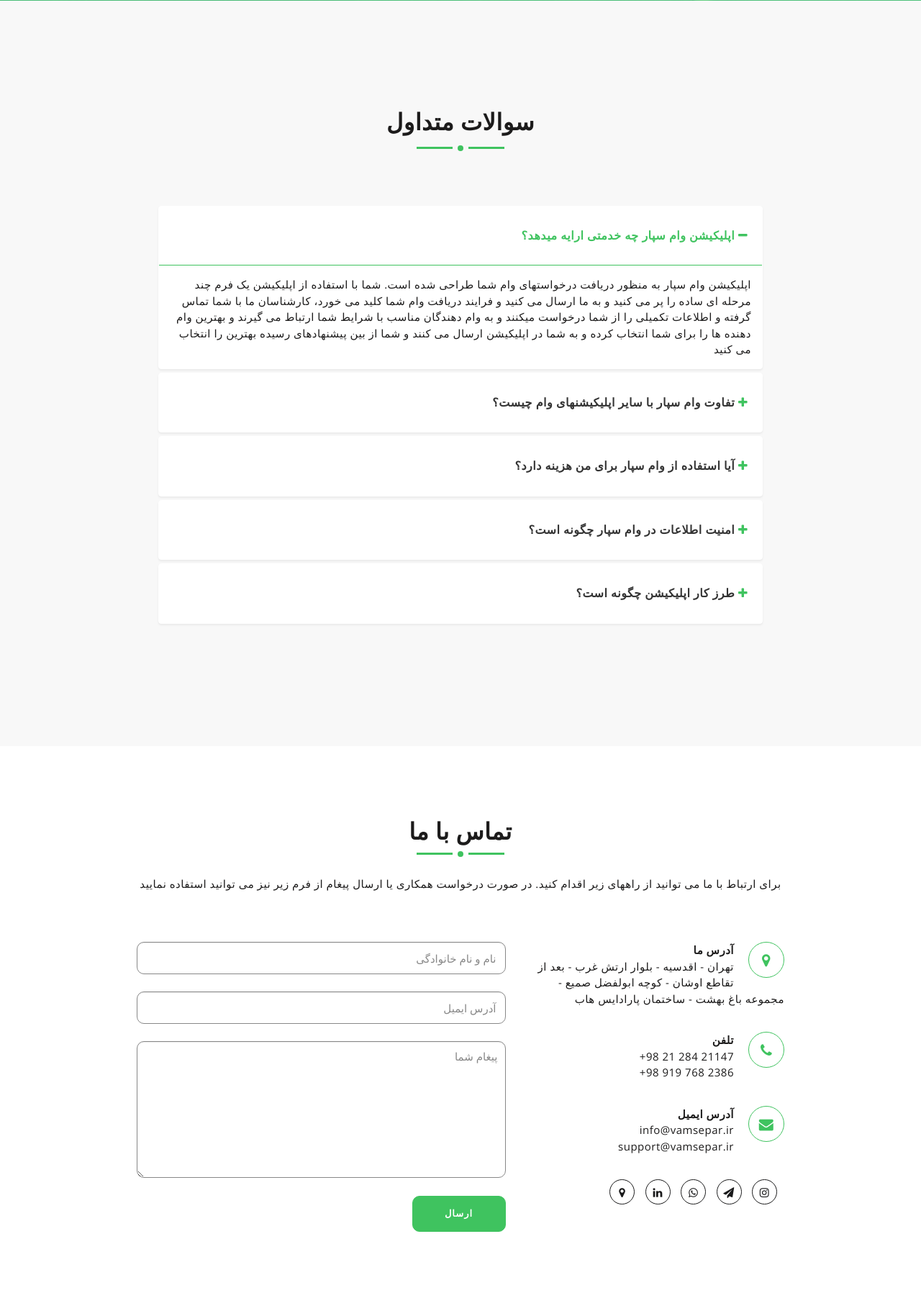
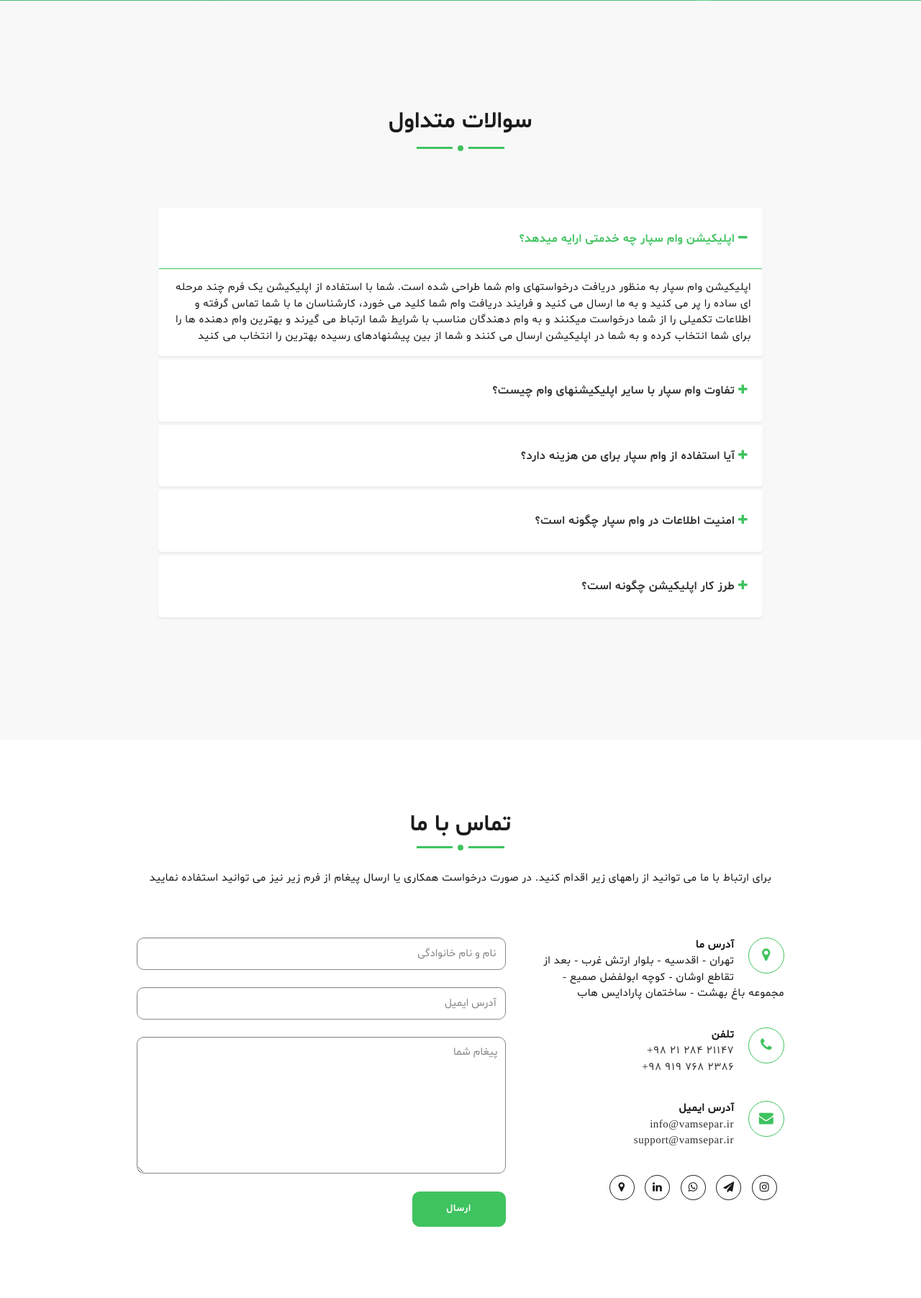
Before and after one commit to daniellalasa2/vamsepar-web, a PHP site: page /index.html in a window 1280 px wide. Shown: the part 830-2634 px from the top of the page at 72% size. Run offline with PHP 8.4, Linux system fonts and the light colour scheme; some libraries are stand-ins or nearby versions.

Commit message:
style updates

```diff
--- a/index.html
+++ b/index.html
@@ -268,15 +268,16 @@
 											<div class="mu-contact-right-single" >
 												<div class="mu-icon"><i class="fa fa-phone"></i></div>
 												<p><strong>تلفن</strong></p>
-												<p style="direction:ltr;text-align:right">+98 21 284 21147</p>
-												<p style="direction:ltr;text-align:right">+98 919 768 2386</p>
+												<a  href="tel:+98 21 284 21147"><p style="direction:ltr;text-align:right">+98 21 284 21147</p></a>
+												<a  href="tel:+98 919 768 2386"><p style="direction:ltr;text-align:right">+98 919 768 2386</p></a>
 											</div>
 
 											<div class="mu-contact-right-single">
 												<div class="mu-icon"><i class="fa fa-envelope"></i></div>
 												<p><strong>آدرس ایمیل</strong></p>
-												<p>info@vamsepar.ir</p>
-												<p>support@vamsepar.ir</p>
+												<a href="mailto:info@vamsepar.ir">info@vamsepar.ir</a>
+												<br/>
+												<a href="mailto:support@vamsepar.ir">support@vamsepar.ir</a>
 											</div>
 
 											<div class="mu-contact-right-single">
--- a/style.css
+++ b/style.css
@@ -26,14 +26,25 @@ Version: 1.0
 /*--------------------*/
 /* BASIC TYPOGRAPHY */
 /*--------------------*/
-
+@font-face{
+	font-family: ShabnamMed;
+	src: url("assets/fonts/Shabnam-med.ttf")
+}
+@font-face{
+	font-family: ShabnamLight;
+	src: url("assets/fonts/Shabnam-light.ttf")
+}
+@font-face{
+	font-family: ShabnamBold;
+	src: url("assets/fonts/Shabnam-bold.ttf")
+}
 body,
 html {
 	overflow-x:hidden;
 }
 
 body {
-	font-family: 'Open Sans', sans-serif;
+	font-family: 'ShabnamMed';
 	font-size: 15px;
 	letter-spacing: 0.5px;
 	line-height: 1.5;
@@ -68,7 +79,7 @@ h3,
 h4,
 h5,
 h6 {
-	font-family: 'Open Sans', sans-serif;
+	font-family: 'ShabnamBold';
 	font-weight: 700;
 	margin-top: 0;
 }
```
